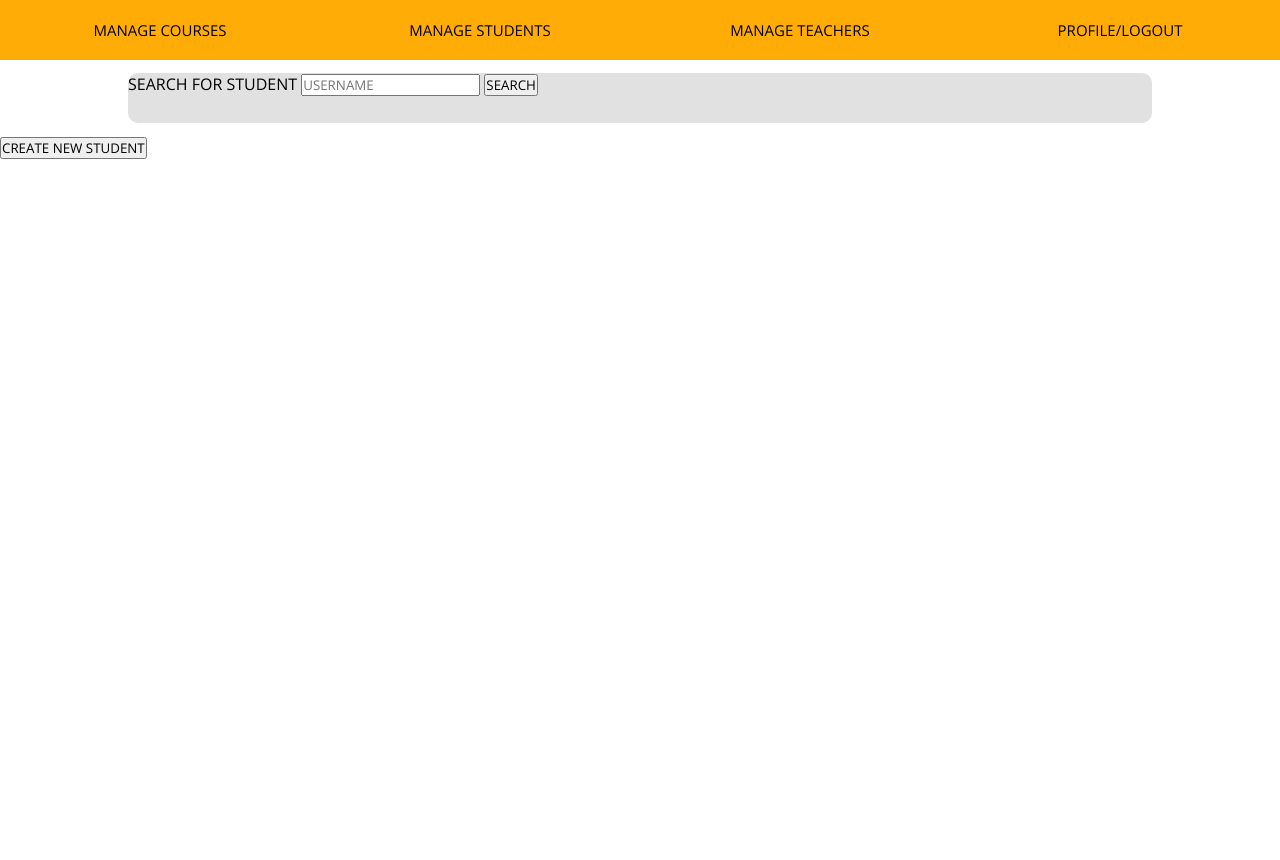
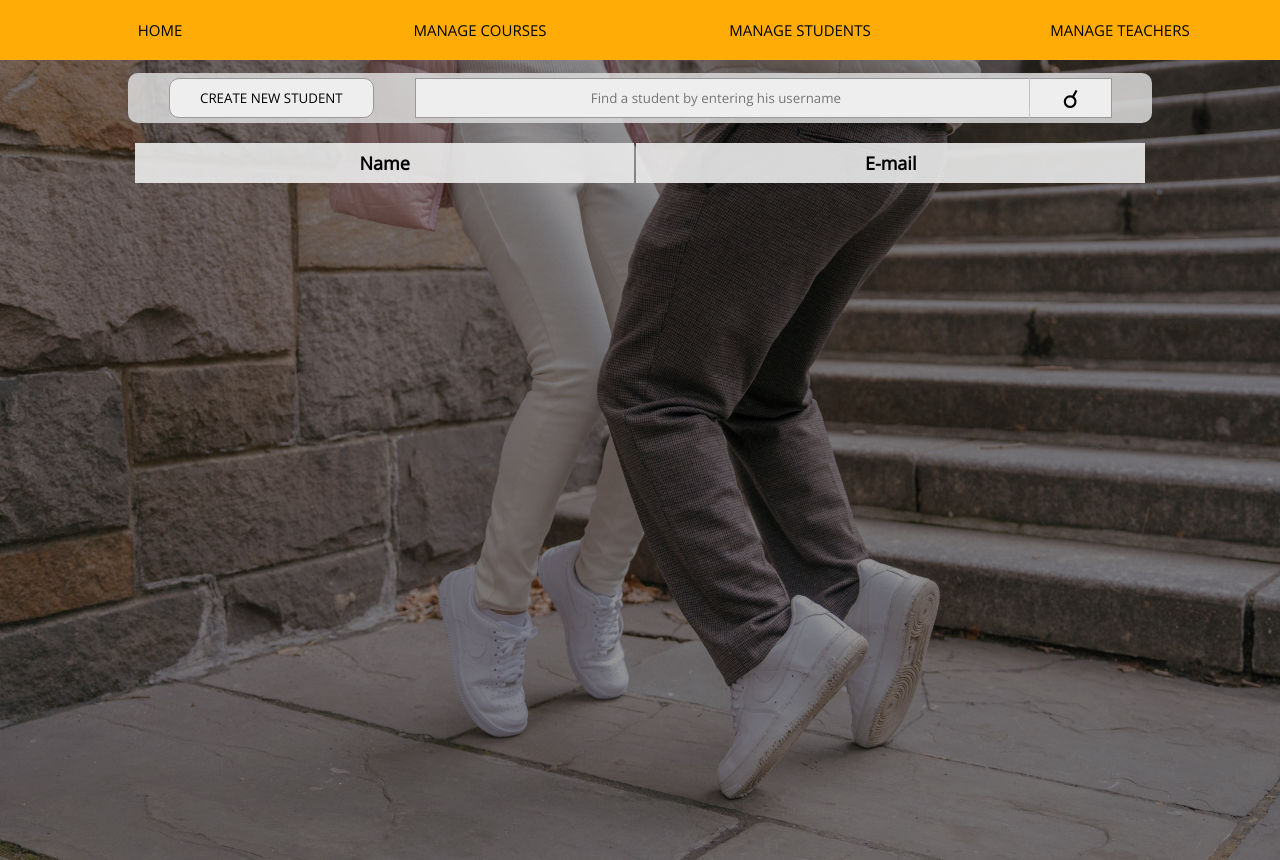
Before and after one commit to MBocian96/ITAPP_ODD_WED0730_dance_school_manager, a Django app: page /employee/manage_students/ in a window 1280 px wide. Before the commit the page ends 159 px from the top, so only its background shows below. Run offline with Django 3.2, Linux system fonts and the light colour scheme; the visitor is signed in with stand-in values (Sample User, id 1); data comes from the database, SQL or seed files in the repository; lists and menus that the app fills with data are empty.

Commit message:
fron end

```diff
--- a/dance_school_manager/templates/profiles/employee/base_generic.html
+++ b/dance_school_manager/templates/profiles/employee/base_generic.html
@@ -10,10 +10,14 @@
     <div class="col-md-8 col-sm-10 col-12">
         {% load static %}
         <nav>
-        <button class="submit-btn" onclick="location.href = '{{ manage_courses }}'" type="button">MANAGE COURSES</button>
-        <button class="submit-btn" onclick="location.href = '{{ manage_students }}'" type="button">MANAGE STUDENTS</button>
-        <button class="submit-btn" onclick="location.href = '{{ manage_teachers }}'" type="button">MANAGE TEACHERS</button>
-            <button class="submit-btn" onclick="location.href = '{{ home_view }}'" type="button">PROFILE/LOGOUT
+        <button class="submit-btn" onclick="location.href = '{{ home_view }}'" type="button">HOME
+        </button>
+        <button class="submit-btn" onclick="location.href = '{{ manage_courses }}'" type="button">MANAGE COURSES
+        </button>
+        <button class="submit-btn" onclick="location.href = '{{ manage_students }}'" type="button">MANAGE STUDENTS
+        </button>
+        <button class="submit-btn" onclick="location.href = '{{ manage_teachers }}'" type="button">MANAGE TEACHERS
+        </button>
         </nav>
     </div>
 </div>
--- a/dance_school_manager/templates/profiles/employee/student/manage_student_view.html
+++ b/dance_school_manager/templates/profiles/employee/student/manage_student_view.html
@@ -1,42 +1,33 @@
 {% extends 'profiles/employee/base_generic.html' %}
 
 {% block content %}
+    <div class="container">
     <form class="d-flex"
           method=POST
           action={% url 'employee_module:manage_students_view' %}>
         {% csrf_token %}
-        SEARCH FOR STUDENT
-        <input class="form-control me-2"
-               type="search"
-               placeholder="USERNAME"
-               aria-label="Search"
-               name="searched"
-        >
-        <button class="btn btn-outline-secondary"
-                type="submit">SEARCH
-        </button>
-    </form>
-    <table>
-        {% for user in users %}
-            <tr>
-                <th> {{ user.username }}</th>
-                <th> {{ user.email }}</th>
-                <th> {{ user.password}}</th>
-                <th>
-                    <a href="{% url 'employee_module:edit_student_view' user_id=user.id %}">
-                        <button type="button" class="btn btn-deafult">
-                            <span class="glyphicon glyphicon-pencil" aria-hidden="true"></span>
-                            Edit
-                        </button>
-                    </a>
-                </th>
-            </tr>
-        {% endfor %}
-    </table>
         <a href="{% url 'employee_module:create_student_view'%}">
-        <button type="button" class="btn btn-deafult">
+        <button type="button" class="btn-btn-deafult">
             <span class="glyphicon glyphicon-pencil" aria-hidden="true"></span>
             CREATE NEW STUDENT
         </button>
     </a>
+        <input class="form-control-me-2" type="search" placeholder="Find a student by entering his username" aria-label="Search" name="searched">
+        <button class="btn-btn-outline-secondary"
+                type="submit"><span class="sign">&#9740;</span>
+        </button>
+    </form>
+    <table  class="table_mc">
+        <tr  class="table_mc_tr">
+            <th>Name</th>
+            <th>E-mail</th>
+        </tr>
+        {% for user in users %}
+            <tr>
+                <th><a href="{% url 'employee_module:edit_student_view' user_id=user.id %}"> {{ user.username }} </a></th>
+                <th><a href="{% url 'employee_module:edit_student_view' user_id=user.id %}"> {{ user.email }} </a></th>
+            </tr>
+        {% endfor %}
+    </table>
+    </div>
 {% endblock %}
```
